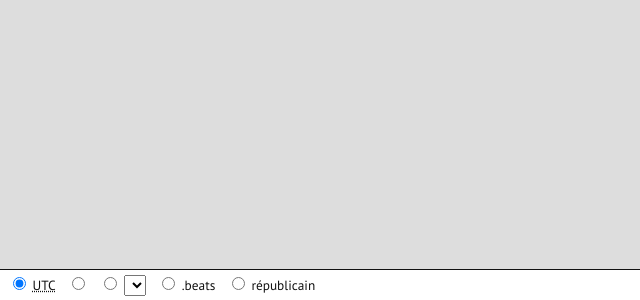
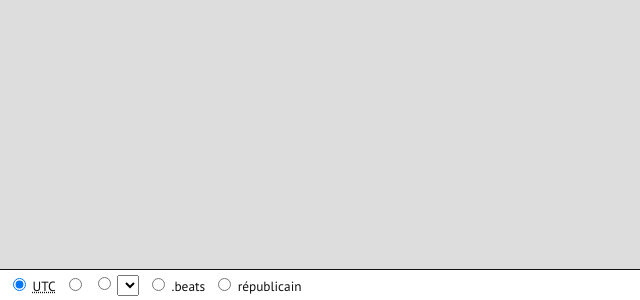
Before and after one commit to mlc/iso8601.date, a website built with webpack: page src/index.html in a window 1280 px wide. Shown: the part 500-800 px from the top of the page, 0-640 px from the left. Built offline with nearby package versions, Linux system fonts and the light colour scheme; what js-joda would draw is missing.

Commit message:
more flexbox

```diff
--- a/src/index.html
+++ b/src/index.html
@@ -11,26 +11,26 @@
     <div id="time"></div>
     <div class="spacer"></div>
     <form id="settings-wrapper">
-      <div id="settings">
-        <span class="setting-zone" id="setting-utc">
+      <ul id="settings">
+        <li id="setting-utc">
           <input type="radio" name="zone" id="zone-utc" value="UTC" checked />
           <label for="zone-utc"
             ><abbr title="Coordinated Universal Time">UTC</abbr></label
           >
-        </span>
-        <span class="setting-zone" id="setting-local">
+        </li>
+        <li id="setting-local">
           <input type="radio" name="zone" id="zone-local" value="local" />
           <label for="zone-local"></label>
-        </span>
-        <span class="setting-zone" id="setting-custom">
+        </li>
+        <li id="setting-custom">
           <input type="radio" name="zone" id="zone-custom" value="custom" />
           <select id="custom-zone-selector" name="custom-zone"></select>
-        </span>
-        <span class="setting-zone" id="setting-beats">
+        </li>
+        <li id="setting-beats">
           <input type="radio" name="zone" id="zone-beats" value="beats" />
           <label for="zone-beats">.beats</label>
-        </span>
-        <span class="setting-zone" id="setting-republican">
+        </li>
+        <li id="setting-republican">
           <input
             type="radio"
             name="zone"
@@ -38,8 +38,8 @@
             value="republican"
           />
           <label for="zone-republican">républicain</label>
-        </span>
-      </div>
+        </li>
+      </ul>
     </form>
   </body>
 </html>
--- a/src/index.js
+++ b/src/index.js
@@ -151,8 +151,8 @@ const setup = () => {
     updateZone();
   });
 
-  [...document.querySelectorAll(".setting-zone input[type='radio']")].forEach(
-    elt => elt.addEventListener('change', updateZone)
+  [...document.querySelectorAll("#settings input[type='radio']")].forEach(elt =>
+    elt.addEventListener('change', updateZone)
   );
 
   updateZone();
--- a/src/style.css
+++ b/src/style.css
@@ -40,19 +40,22 @@ body.beats #date {
   font-size: 20vw;
 }
 #settings-wrapper {
-  display: block;
-  background-color: #fff;
-  width: 100%;
-  border-top: 1px solid #111;
-  padding: 4px 0px;
-  font-size: 10pt;
+  align-self: stretch;
 }
 #settings {
-  margin: 0px 8px;
+  display: flex;
+  background-color: #fff;
+  border-top: 1px solid #111;
+  padding: 4px;
+  font-size: 10pt;
+  margin: 0px;
+  flex-direction: horizontal;
+  flex-wrap: wrap;
+  list-style-type: none;
+  align-items: center;
 }
-.setting-zone {
-  margin: 0px 8px 0px 0px;
-  white-space: nowrap;
+#settings li {
+  margin: 0px 4px;
 }
 select,
 option {
```
